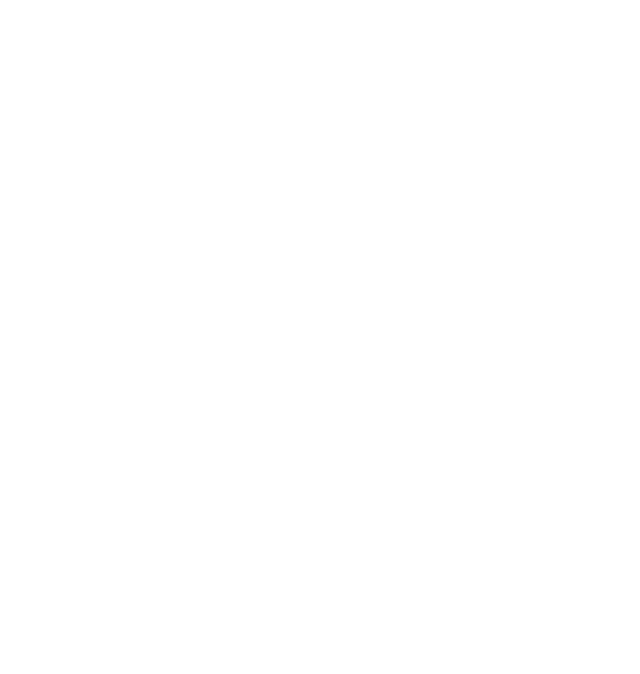
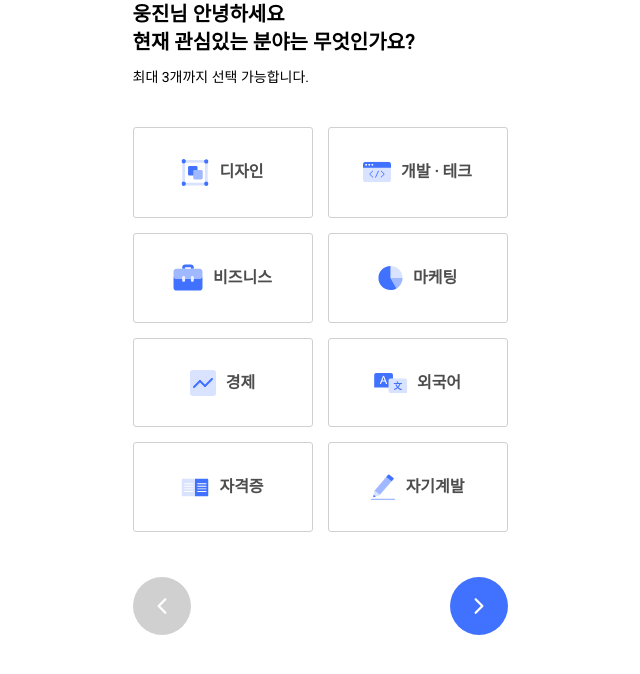
Before and after one commit to develop-13/sturing, a Next.js app: page /matching in a window 1280 px wide. Shown: the top 674 px of the page, without its empty margins (320-960 px from the left). Built offline with nearby package versions, Linux system fonts and the light colour scheme.

Commit message:
matching-interest 페이지 퍼블리싱

```diff
--- a/src/app/layout.tsx
+++ b/src/app/layout.tsx
@@ -21,6 +21,7 @@
     <html lang="en">
       <body className="flex justify-center">
         <div className={`w-[375px] h-screen ` + roboto.className}>
+          {/* 헤더 */}
           {children}
         </div>
       </body>
--- a/src/app/matching/layout.tsx
+++ b/src/app/matching/layout.tsx
@@ -1,5 +1,5 @@
 function MatchingLayout({ children }: { children: React.ReactNode }) {
-  return <div className=""></div>;
+  return <div className="">{children}</div>;
 }
 
 export default MatchingLayout;
--- a/src/app/recommend/page.tsx
+++ b/src/app/recommend/page.tsx
@@ -8,7 +8,9 @@
 
 function RecommendPage() {
   return (
-    <ButtonLabel type="category" icon={<Icon type="DESIGN" />} text="디자인" />
+    <div>
+      <Icon type="FORWARD" color="text-gray-200" />
+    </div>
   );
 }
 
--- a/src/components/atoms/Icon.tsx
+++ b/src/components/atoms/Icon.tsx
@@ -46,67 +46,101 @@
     | "KAKAO"
     | "RLOGO";
   onClick?: () => void;
+  color?: string; // 같은 아이콘이라도 색이 다른 경우 때문에 추가하였습니다.
 };
 const IconDataSet: Record<
   TIconData["type"],
-  { icon: React.ReactNode; size?: number; color?: string }
+  (color?: string) => { icon: React.ReactNode; size?: number; color?: string }
 > = {
-  BELL: {
+  BELL: (color?: string) => ({
     icon: <VscBell />,
-  },
-  CHECKED: {
+    color,
+  }),
+
+  CHECKED: (color?: string) => ({
     icon: <IoCheckmark />,
-  },
-  BACK: {
+    color,
+  }),
+
+  BACK: (color?: string) => ({
     icon: <IoIosArrowBack />,
-  },
-  BOOKMARK: {
+    color,
+  }),
+
+  BOOKMARK: (color?: string) => ({
     icon: <CiBookmark />,
-    size: 20,
-  },
-  FORWARD: {
+    color,
+  }),
+
+  FORWARD: (color?: string) => ({
     icon: <IoIosArrowForward />,
-  },
-  CLOSE: {
+    color,
+  }),
+
+  CLOSE: (color?: string) => ({
     icon: <IoMdClose />,
-  },
-  SEARCH: {
+    color,
+  }),
+
+  SEARCH: (color?: string) => ({
     icon: <IoSearchOutline />,
-  },
-  CHATBOX: {
+    color,
+  }),
+
+  CHATBOX: (color?: string) => ({
     icon: <BsChatSquareDots />,
-  },
-  LOGO: {
+    color,
+  }),
+
+  LOGO: (color?: string) => ({
     icon: <Icon_Logo />,
-  },
-  MENU: {
+    color,
+  }),
+
+  MENU: (color?: string) => ({
     icon: <SlMenu />,
-  },
-  MORE: {
+    color,
+  }),
+
+  MORE: (color?: string) => ({
     icon: <PiDotsThreeOutlineFill />,
     size: 20,
-  },
-  SHARE: {
+    color,
+  }),
+
+  SHARE: (color?: string) => ({
     icon: <GoShare />,
-  },
-  USER: {
+    color,
+  }),
+
+  USER: (color?: string) => ({
     icon: <FaRegUser />,
-  },
-  CAMERA: {
+    color,
+  }),
+
+  CAMERA: (color?: string) => ({
     icon: <Image src="/svg/ect/camera.svg" alt="" width={24} height={24} />,
-  },
-  FILTER: {
+    color,
+  }),
+
+  FILTER: (color?: string) => ({
     icon: <Image src="/svg/ect/filter.svg" alt="" width={24} height={24} />,
-  },
-  DESIGN: {
+    color,
+  }),
+
+  DESIGN: (color?: string) => ({
     icon: (
       <Image src="/svg/interests/design.svg" alt="" width={28} height={28} />
     ),
-  },
-  TECH: {
+    color,
+  }),
+
+  TECH: (color?: string) => ({
     icon: <Image src="/svg/interests/tech.svg" alt="" width={28} height={28} />,
-  },
-  BUSINESS: {
+    color,
+  }),
+
+  BUSINESS: (color?: string) => ({
     icon: (
       <Image
         src="/svg/interests/business.svg"
@@ -115,18 +149,24 @@
         height={22.5}
       />
     ),
-  },
-  ECONOMY: {
+    color,
+  }),
+
+  ECONOMY: (color?: string) => ({
     icon: (
       <Image src="/svg/interests/economy.svg" alt="" width={26} height={26} />
     ),
-  },
-  LANGUAGE: {
+    color,
+  }),
+
+  LANGUAGE: (color?: string) => ({
     icon: (
       <Image src="/svg/interests/language.svg" alt="" width={33} height={20} />
     ),
-  },
-  CERTIFICATION: {
+    color,
+  }),
+
+  CERTIFICATION: (color?: string) => ({
     icon: (
       <Image
         src="/svg/interests/certification.svg"
@@ -135,8 +175,10 @@
         height={19}
       />
     ),
-  },
-  SELFDEVELOP: {
+    color,
+  }),
+
+  SELFDEVELOP: (color?: string) => ({
     icon: (
       <Image
         src="/svg/interests/selfDevelop.svg"
@@ -145,9 +187,10 @@
         height={28}
       />
     ),
-  },
+    color,
+  }),
 
-  MARKETING: {
+  MARKETING: (color?: string) => ({
     icon: (
       <Image
         src="/svg/interests/marketing.svg"
@@ -156,27 +199,31 @@
         height={28}
       />
     ),
-  },
-  RESET: {
+    color,
+  }),
+
+  RESET: (color?: string) => ({
     icon: <GrPowerReset />,
-    size: 19,
-  },
+    color,
+  }),
 
-  WRITE: {
+  WRITE: (color?: string) => ({
     icon: <Image src="/svg/ect/write.svg" alt="" width={16} height={16} />,
-  },
+    color,
+  }),
 
-  KAKAO: {
+  KAKAO: (color?: string) => ({
     icon: <Image src="/svg/ect/kakao.svg" alt="" width={18} height={17} />,
-  },
+    color,
+  }),
 
-  RLOGO: {
+  RLOGO: (color?: string) => ({
     icon: <Image src="/svg/ect/logo.svg" alt="" width={18} height={17} />,
-  },
+    color,
+  }),
 };
-
-const getIcon = ({ type, onClick }: TIconData) => {
-  const iconData = IconDataSet[type];
+const getIcon = ({ type, onClick, color }: TIconData) => {
+  const iconData = IconDataSet[type](color);
   const effectiveSize = iconData.size || 24;
   return (
     <IconFormat
@@ -203,7 +250,7 @@
     <div onClick={onClick} className="cursor-pointer shrink-0">
       {React.cloneElement(icon as React.ReactElement, {
         size,
-        color,
+        className: color,
       })}{" "}
     </div>
   );
--- a/src/components/molecules/ButtonIcon.tsx
+++ b/src/components/molecules/ButtonIcon.tsx
@@ -1,25 +1,25 @@
 type TButtonIcon = {
   icon: React.ReactNode;
-  theme: "MAIN" | "GRAY";
-  type: "FORWARD" | "BACKWARD" | "PLUS";
+  theme: "primary" | "secondary";
+  type: "forward" | "backward" | "plus";
 };
 
-function ButtonIcon({ datas }: { datas: TButtonIcon }) {
+function ButtonIcon({ icon, theme, type }: TButtonIcon) {
   let btnTheme = "";
   let btnType = "";
 
-  switch (datas.theme) {
-    case "MAIN":
+  switch (theme) {
+    case "primary":
       btnTheme = "bg-mainColor ";
       break;
 
-    case "GRAY":
+    case "secondary":
       btnTheme = "bg-gray-400 ";
       break;
   }
 
-  switch (datas.type) {
-    case "PLUS":
+  switch (type) {
+    case "plus":
       btnType = "shadow-lg ";
   }
 
@@ -31,7 +31,7 @@
         `w-[58px] h-[58px] rounded-full flex justify-center items-center`
       }
     >
-      {datas.icon}
+      {icon}
     </button>
   );
 }
--- a/src/components/molecules/MatchingTitle.tsx
+++ b/src/components/molecules/MatchingTitle.tsx
@@ -1,32 +1,21 @@
 import Text from "../atoms/Text";
 
-type TProps = {
+type TMatchingTitle = {
   type: "INTEREST" | "LEVEL" | "TYPE" | "PLACE" | "ATMOSPHERE";
   userName: string;
 };
 
-function MatchingTitle({ datas }: { datas: TProps }) {
-  switch (datas.type) {
+function MatchingTitle({ type, userName }: TMatchingTitle) {
+  switch (type) {
     case "INTEREST":
       return (
         <>
           <div className="flex flex-col gap-[11px]">
-            <Text
-              datas={{
-                size: "xl",
-                weight: "bold",
-              }}
-            >
-              {datas.userName}님 안녕하세요 <br />
+            <Text size="xl" weight="bold">
+              {userName}님 안녕하세요 <br />
               현재 관심있는 분야는 무엇인가요?
             </Text>
-            <Text
-              datas={{
-                size: "sm",
-                weight: "regular",
-                color: "gray-700",
-              }}
-            >
+            <Text size="sm" weight="regular" color="gray-700">
               최대 3개까지 선택 가능합니다.
             </Text>
           </div>
@@ -36,12 +25,7 @@
       return (
         <>
           <div>
-            <Text
-              datas={{
-                size: "xl",
-                weight: "bold",
-              }}
-            >
+            <Text size="xl" weight="bold">
               관심 분야에 대한 <br />
               나의 직업 수준을 선택해 주세요.
             </Text>
@@ -52,13 +36,8 @@
       return (
         <>
           <div>
-            <Text
-              datas={{
-                size: "xl",
-                weight: "bold",
-              }}
-            >
-              {datas.userName}님이 선호하는
+            <Text size="xl" weight="bold">
+              {userName}님이 선호하는
               <br />
               스터디 유형을 선택해 주세요.
             </Text>
@@ -69,23 +48,12 @@
       return (
         <>
           <div className="flex flex-col gap-[11px]">
-            <Text
-              datas={{
-                size: "xl",
-                weight: "bold",
-              }}
-            >
-              {datas.userName}님이 선호하는
+            <Text size="xl" weight="bold">
+              {userName}님이 선호하는
               <br />
               스터디 장소를 선택해 주세요.
             </Text>
-            <Text
-              datas={{
-                size: "sm",
-                weight: "regular",
-                color: "gray-700",
-              }}
-            >
+            <Text size="sm" weight="regular" color="gray-700">
               최대 3개까지 선택 가능합니다.
             </Text>
           </div>
@@ -95,23 +63,12 @@
       return (
         <>
           <div className="flex flex-col gap-[11px]">
-            <Text
-              datas={{
-                size: "xl",
-                weight: "bold",
-              }}
-            >
-              {datas.userName}님이 선호하는
+            <Text size="xl" weight="bold">
+              {userName}님이 선호하는
               <br />
               스터디 분위기를 선택해 주세요.
             </Text>
-            <Text
-              datas={{
-                size: "sm",
-                weight: "regular",
-                color: "gray-700",
-              }}
-            >
+            <Text size="sm" weight="regular" color="gray-700">
               최대 3개까지 선택 가능합니다.
             </Text>
           </div>
--- a/src/components/pages/MatchingPage.tsx
+++ b/src/components/pages/MatchingPage.tsx
@@ -4,6 +4,8 @@
 // 각 템플릿 컴포넌트를 가져옵니다.
 import InterestsTemplate from "@/components/templates/matching/InterestsTemplate";
 import SkilledTemplate from "@/components/templates/matching/SkilledTemplate";
+import ButtonIcon from "../molecules/ButtonIcon";
+import Icon from "../atoms/Icon";
 // import StudyPlaceTemplate from "@/components/templates/matching/StudyPlaceTemplate";
 // import StudyTypeTemplate from "@/components/templates/matching/StudyTypeTemplate";
 // import AtmosphereTemplate from "@/components/templates/matching/AtmosphereTemplate";
@@ -28,7 +30,18 @@
     <div>
       {/* // progressbar */}
       {steps[step]}
-      {/* 버튼 섹션 */}
+      <div className="flex justify-between mt-[45px]">
+        <ButtonIcon
+          icon={<Icon type="BACK" color="text-white" />}
+          theme="secondary"
+          type="backward"
+        />
+        <ButtonIcon
+          icon={<Icon type="FORWARD" color="text-white" />}
+          theme="primary"
+          type="forward"
+        />
+      </div>
     </div>
   );
 }
--- a/src/components/templates/matching/InterestsTemplate.tsx
+++ b/src/components/templates/matching/InterestsTemplate.tsx
@@ -1,13 +1,56 @@
 "use client";
+import ButtonLabel from "@/components/molecules/ButtonLabel";
 import MatchingTitle from "../../molecules/MatchingTitle";
+import Icon from "@/components/atoms/Icon";
 
 const dummyUsername = "웅진";
 
 function InterestsTemplate() {
   return (
     <section className="flex flex-col gap-10">
-      <MatchingTitle datas={{ type: "INTEREST", userName: dummyUsername }} />
-      <main className="grid grid-cols-2 gap-[15px]"></main>;
+      <MatchingTitle type="INTEREST" userName={dummyUsername} />
+      <main className="grid grid-cols-2 gap-[15px] w-full h-[405px]">
+        <ButtonLabel
+          type="matching"
+          icon={<Icon type="DESIGN" />}
+          text="디자인"
+        />
+        <ButtonLabel
+          type="matching"
+          icon={<Icon type="TECH" />}
+          text="개발 · 테크"
+        />
+        <ButtonLabel
+          type="matching"
+          icon={<Icon type="BUSINESS" />}
+          text="비즈니스"
+        />
+        <ButtonLabel
+          type="matching"
+          icon={<Icon type="MARKETING" />}
+          text="마케팅"
+        />
+        <ButtonLabel
+          type="matching"
+          icon={<Icon type="ECONOMY" />}
+          text="경제"
+        />
+        <ButtonLabel
+          type="matching"
+          icon={<Icon type="LANGUAGE" />}
+          text="외국어"
+        />
+        <ButtonLabel
+          type="matching"
+          icon={<Icon type="CERTIFICATION" />}
+          text="자격증"
+        />
+        <ButtonLabel
+          type="matching"
+          icon={<Icon type="SELFDEVELOP" />}
+          text="자기계발"
+        />
+      </main>
     </section>
   );
 }
```
